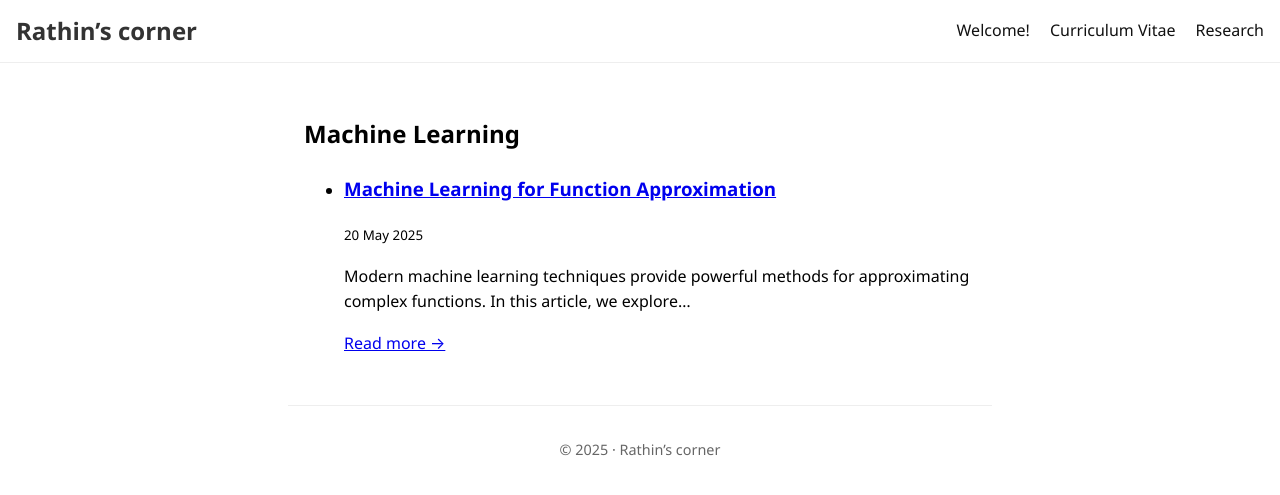
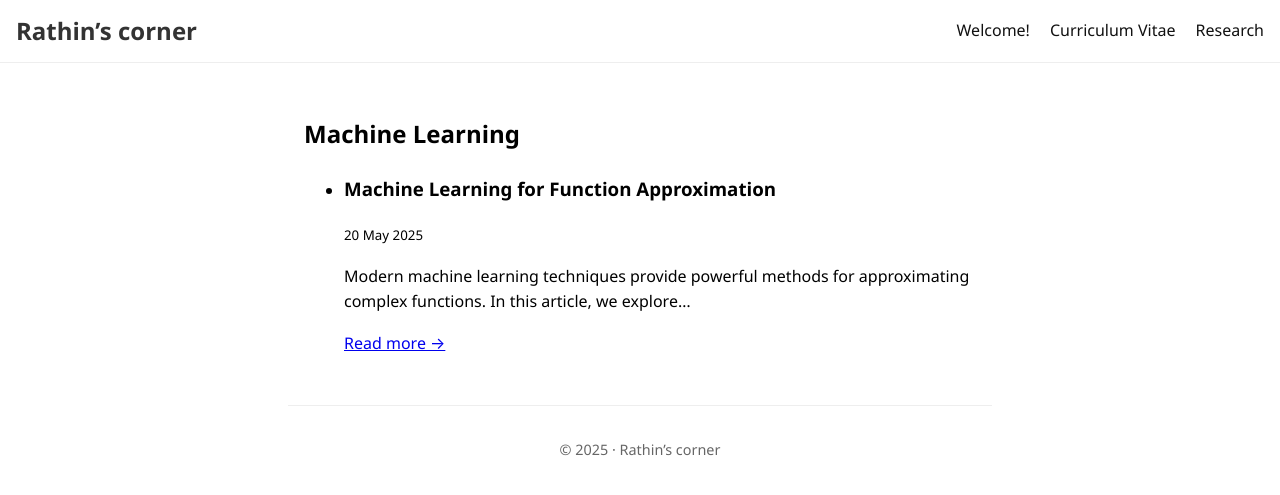
Before and after one commit to rnkarmakar/rnkarmakar.github.io, a Jekyll site: the page built from research/machine-learning/index.md, in a window 1280 px wide. Shown: the top 495 px of the page. Built offline with Jekyll 4.4.1, drawn with Linux system fonts in a browser that asks for light colours.

Commit message:
Update index.md

```diff
--- a/research/machine-learning/index.md
+++ b/research/machine-learning/index.md
@@ -11,7 +11,7 @@ nav_order: 4
    | sort: "date" | reverse %}
 {% for post in posts %}
   <li>
-    <h3><a href="{{ post.url | relative_url }}">{{ post.title }}</a></h3>
+    <h3>{{ post.title }}</h3>
     <small>{{ post.date | date: '%-d %b %Y' }}</small>
     <p>{{ post.excerpt | strip_html | truncatewords: 40 }}</p>
     <a href="{{ post.url | relative_url }}">Read more →</a>
```
